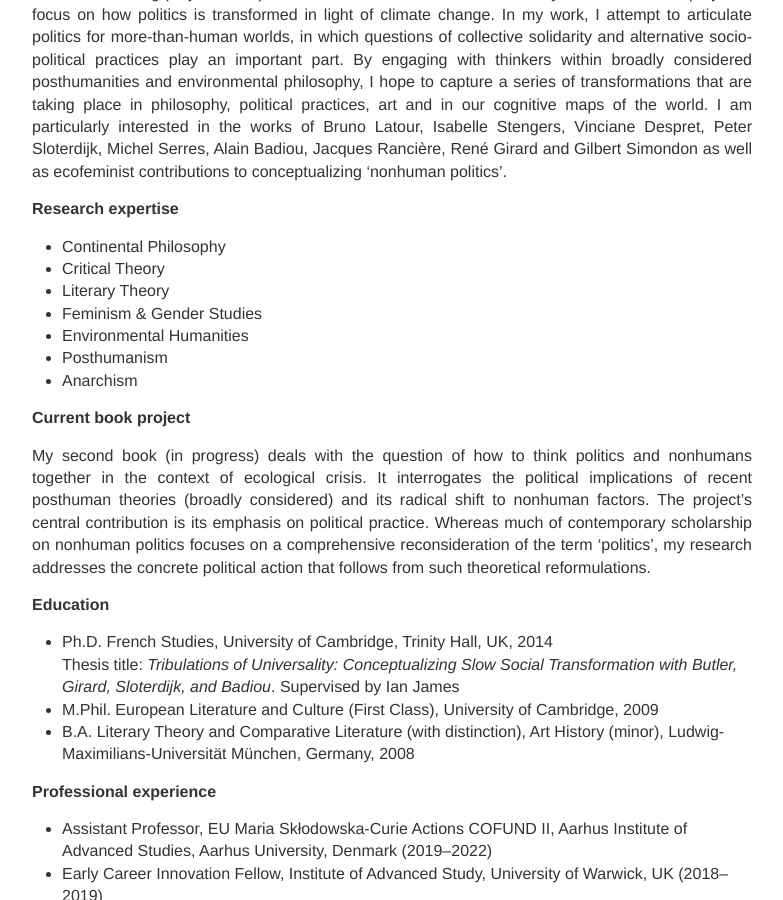
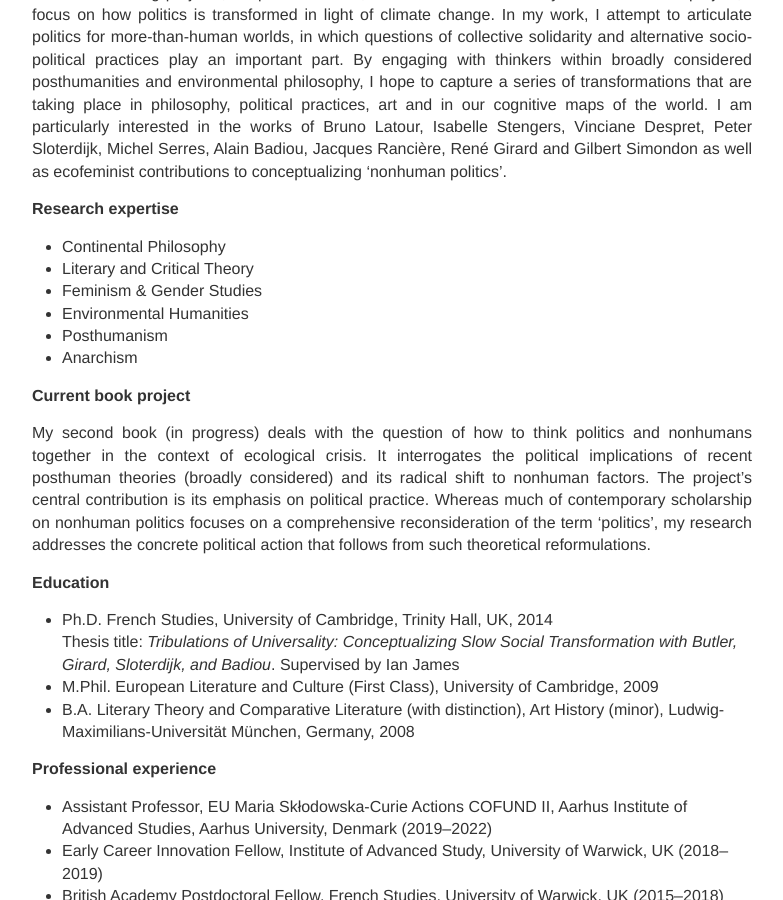
Before and after one commit to IJanicka/IJanicka.github.io, a Jekyll site: the page built from about.md, in a window 1280 px wide and 900 px high, scrolled down 401 px. Shown: the whole window, without its empty margins (248-1031 px from the left). Built offline with Jekyll 4.4.1, drawn with Linux system fonts in a browser that asks for light colours.

Commit message:
Update about.md

```diff
--- a/about.md
+++ b/about.md
@@ -11,8 +11,7 @@
 
 **Research expertise**<br>
 * Continental Philosophy
-* Critical Theory
-* Literary Theory
+* Literary and Critical Theory
 * Feminism & Gender Studies
 * Environmental Humanities
 * Posthumanism
```
